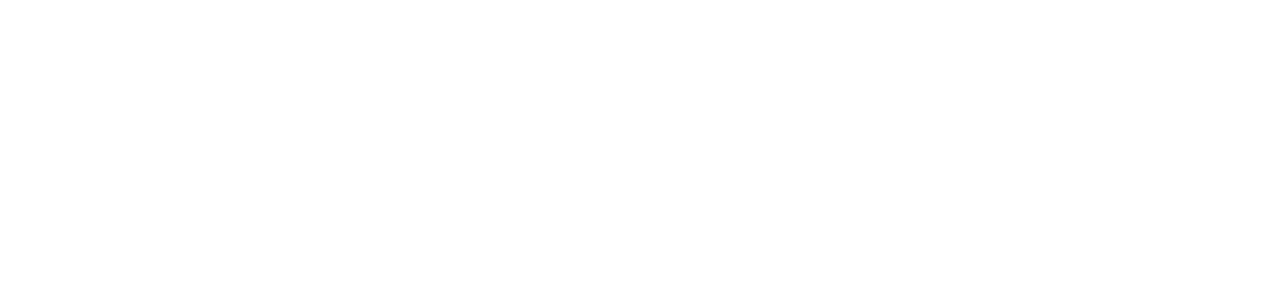
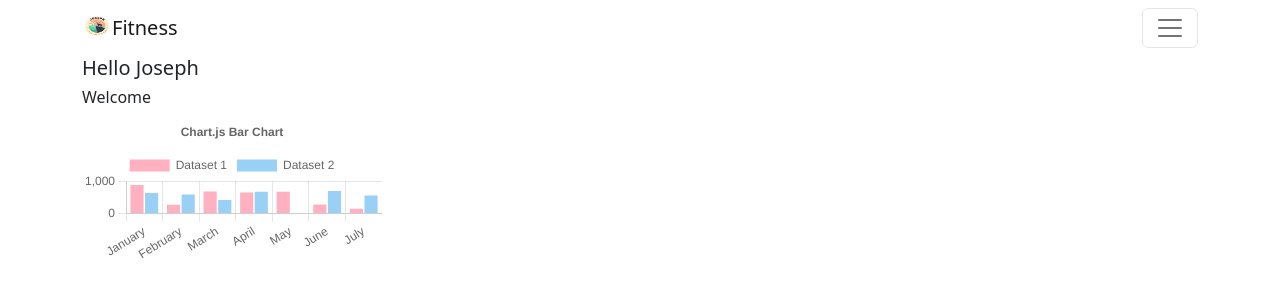
Before and after one commit to josephDev123/Fitness-app, a React (Create React App) app in the folder client/: page /admin/dashboard in a window 1280 px wide. Shown: the top 300 px of the page. Built offline with nearby package versions, Linux system fonts and the light colour scheme.

Commit message:
modified:   package-lock.json         modified:   package.json         modified:   src/components/Layouts/Dashboard.jsx

```diff
--- a/client/package.json
+++ b/client/package.json
@@ -6,8 +6,10 @@
     "@testing-library/jest-dom": "^5.16.5",
     "@testing-library/react": "^13.4.0",
     "@testing-library/user-event": "^13.5.0",
+    "@types/faker": "^6.6.9",
     "bootstrap": "^5.2.2",
     "chart.js": "^4.0.1",
+    "faker": "^6.6.6",
     "react": "^18.2.0",
     "react-bootstrap": "^2.6.0",
     "react-chartjs-2": "^5.0.1",
@@ -39,5 +41,8 @@
       "last 1 firefox version",
       "last 1 safari version"
     ]
+  },
+  "devDependencies": {
+    "@faker-js/faker": "^7.6.0"
   }
 }
--- a/client/src/components/Layouts/Dashboard.jsx
+++ b/client/src/components/Layouts/Dashboard.jsx
@@ -1,11 +1,98 @@
 import React from 'react'
 import { Outlet, Link } from 'react-router-dom';
+import {Chart as ChartJS, CategoryScale,LinearScale,BarElement, Title,Tooltip,Legend,} from 'chart.js';
+import { Bar } from 'react-chartjs-2';
+import { faker } from '@faker-js/faker';
+
+ChartJS.register(CategoryScale,LinearScale,BarElement,Title,Tooltip, Legend);
+
+export const options = {
+  responsive: true,
+  plugins: {
+    legend: {
+      position: 'top',
+    },
+    title: {
+      display: true,
+      text: 'Chart.js Bar Chart',
+    },
+  },
+};
+
+const labels = ['January', 'February', 'March', 'April', 'May', 'June', 'July'];
+
+export const data = {
+  labels,
+  datasets: [
+    {
+      label: 'Dataset 1',
+      data: labels.map(() => faker.datatype.number({ min: 0, max: 1000 })),
+      backgroundColor: 'rgba(255, 99, 132, 0.5)',
+    },
+    {
+      label: 'Dataset 2',
+      data: labels.map(() => faker.datatype.number({ min: 0, max: 1000 })),
+      backgroundColor: 'rgba(53, 162, 235, 0.5)',
+    },
+  ],
+};
+
+
+
 
 
 export default function Dashboard() {
   return (
-        <section className="container d-flex align-items-start bg-transparent" style={{height:'100vh'}}>
+        <section className='container'>
+          {/* header */}
+              <nav className="navbar">
+                  <Link className="navbar-brand" to="#">
+                    <img src={process.env.PUBLIC_URL + '/imgs/logo/logo.png'} alt="Logo" width="30" height="24" className="d-inline-block align-text-top"/>
+                    Fitness
+                  </Link>
+                  <button className="navbar-toggler" type="button" data-bs-toggle="collapse" data-bs-target="#navbarSupportedContent" aria-controls="navbarSupportedContent" aria-expanded="false" aria-label="Toggle navigation">
+                  <span className="navbar-toggler-icon"></span>
+                  </button>
+            </nav>
 
+
+            <section className="d-flex bg-transparent" style={{height:'100vh'}}>
+              {/* sidebar */}
+                <aside className='collapse' id='navbarSupportedContent'>
+                   aside
+                   <ul className="navbar-nav me-auto mb-2 mb-lg-0">
+                    <li className="nav-item">
+                      <Link className="nav-link active" aria-current="page" to="#">Home</Link>
+                    </li>
+                    <li className="nav-item">
+                      <Link className="nav-link" to="#">Link</Link>
+                    </li>
+                    <li className="nav-item">
+                      <Link className="nav-link disabled">Disabled</Link>
+                    </li>
+
+                    <li className="nav-item">
+                      <Link className="nav-link active" aria-current="page" to="#">Home</Link>
+                    </li>
+                    <li className="nav-item">
+                      <Link className="nav-link" to="#">Link</Link>
+                    </li>
+                    <li className="nav-item">
+                      <Link className="nav-link disabled">Disabled</Link>
+                    </li>
+                  </ul>
+                </aside>
+
+                <main>
+                     <h4 className='lead'>Hello Joseph</h4>
+                     <h6 className=''>Welcome</h6>
+                     <section>
+                     <Bar options={options} data={data} />
+                     </section>
+                     <Outlet/>
+                </main>
+
+            </section>
         </section>
   )
 }
```
Also changed, not shown: 1 other file (tests, documents, lock files or other folders).
